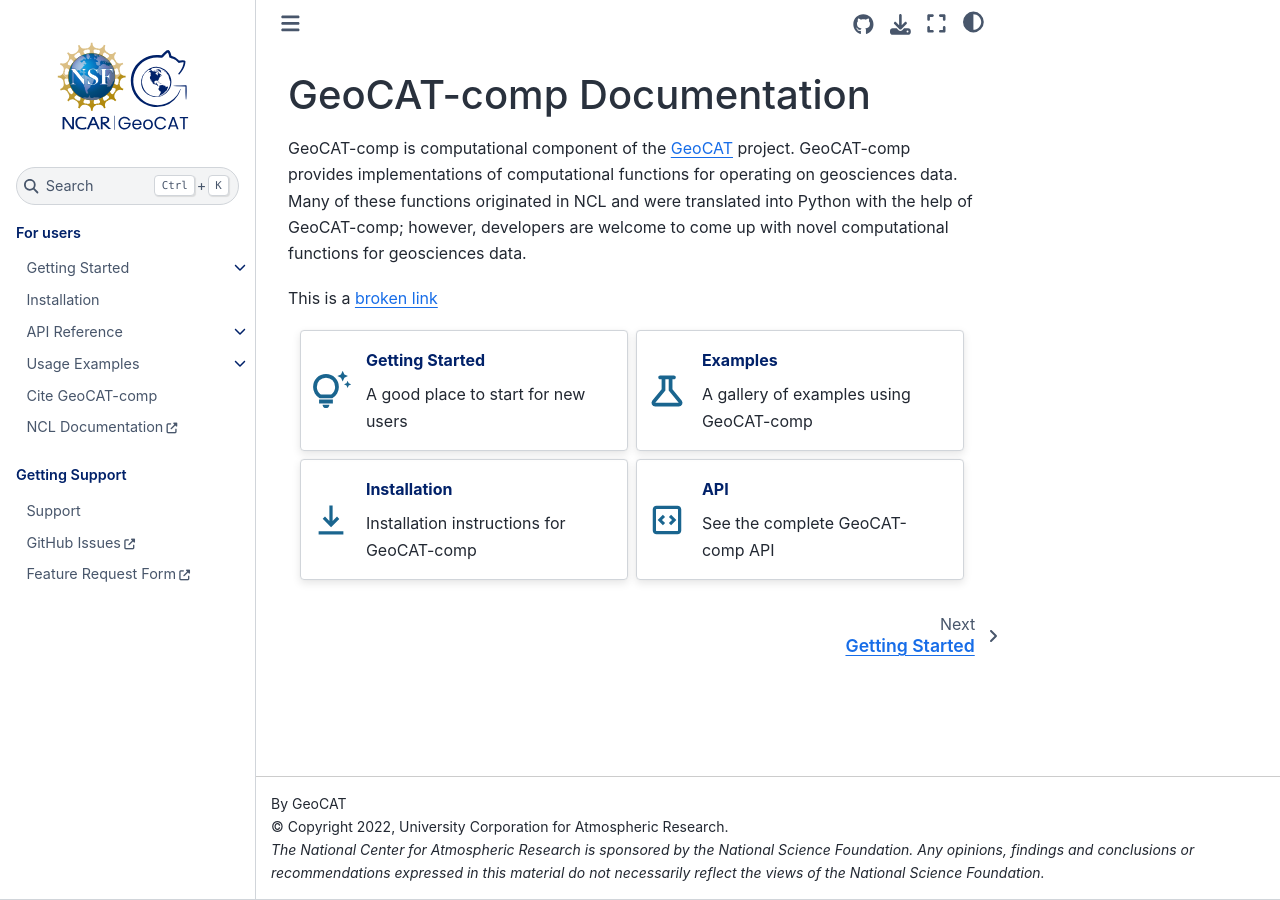
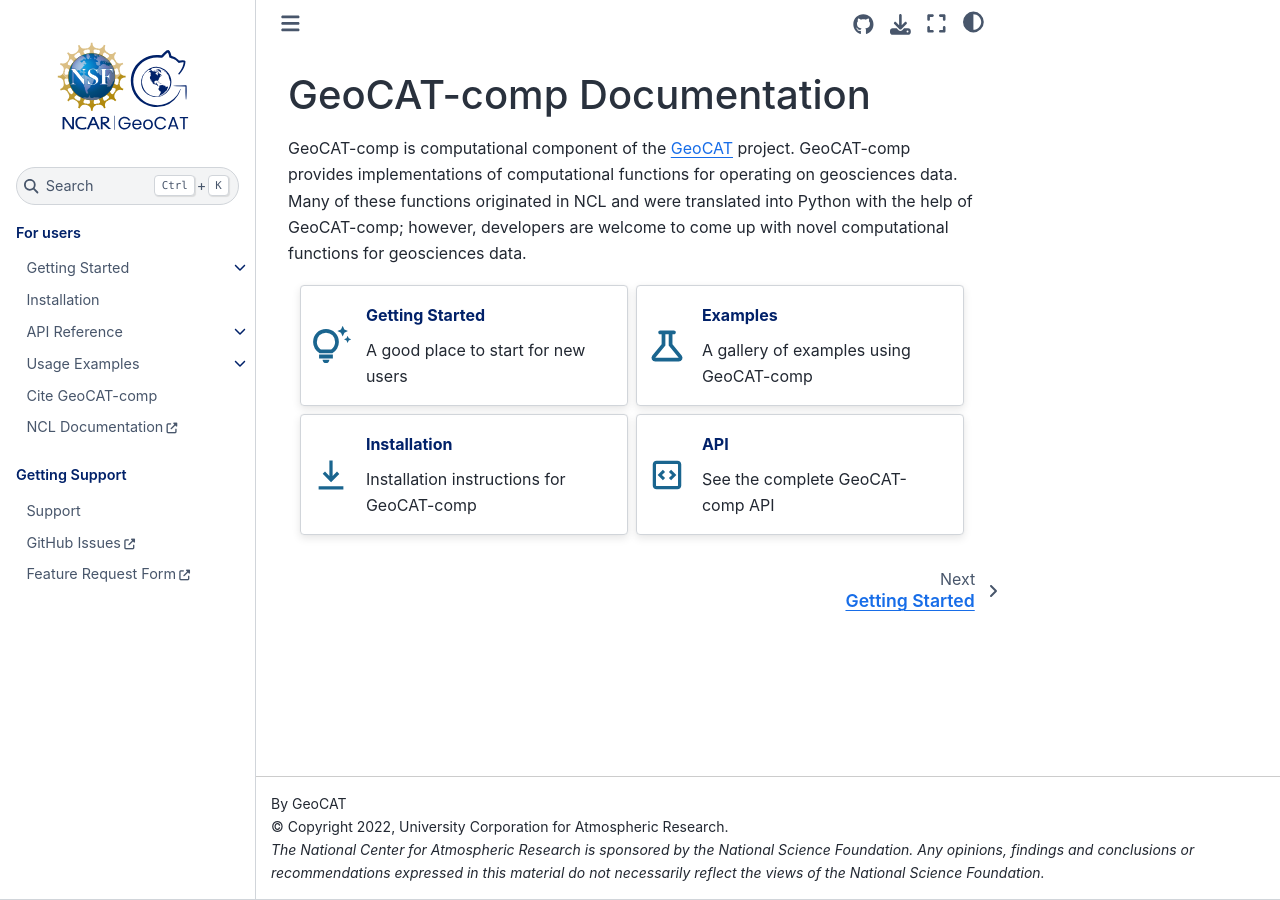
Before and after one commit to NCAR/geocat-comp, a Sphinx documentation site: the page built from docs/index.rst, in a window 1280 px wide. Built offline with Sphinx 7.4.7 and the Sphinx Book theme 1.1.4, drawn with Linux system fonts in a browser that asks for light colours.

Commit message:
remove redundant print and remove broken test link

```diff
--- a/docs/index.rst
+++ b/docs/index.rst
@@ -32,8 +32,6 @@
 on geosciences data. Many of these functions originated in NCL and were translated into
 Python with the help of GeoCAT-comp; however, developers are welcome to come up with
 novel computational functions for geosciences data.
-
-This is a `broken link <http://www.brokenlinkplease.com/>`__
 
 .. grid:: 1 1 2 2
     :gutter: 2
```
Also changed, not shown: 1 other file.
